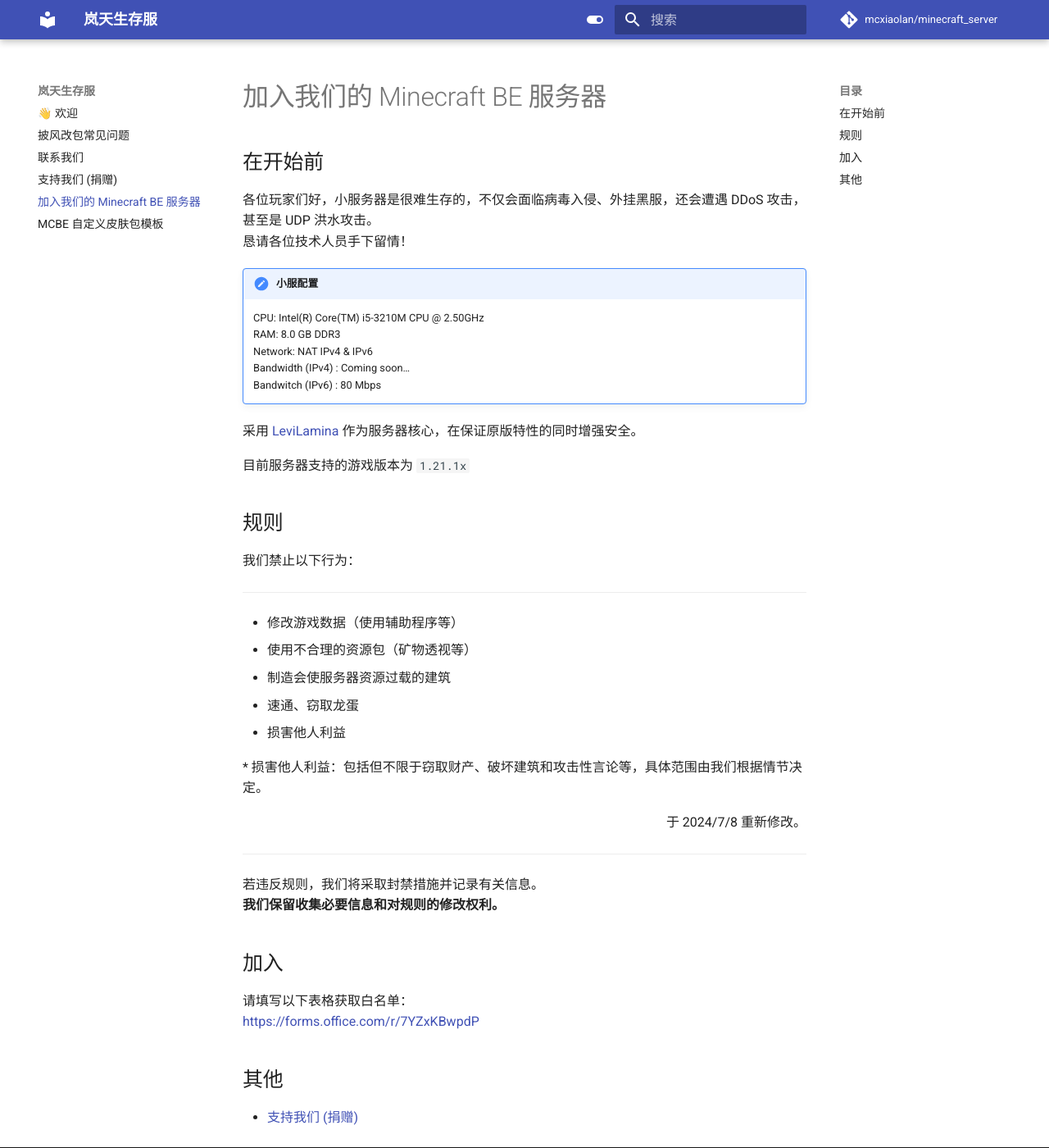
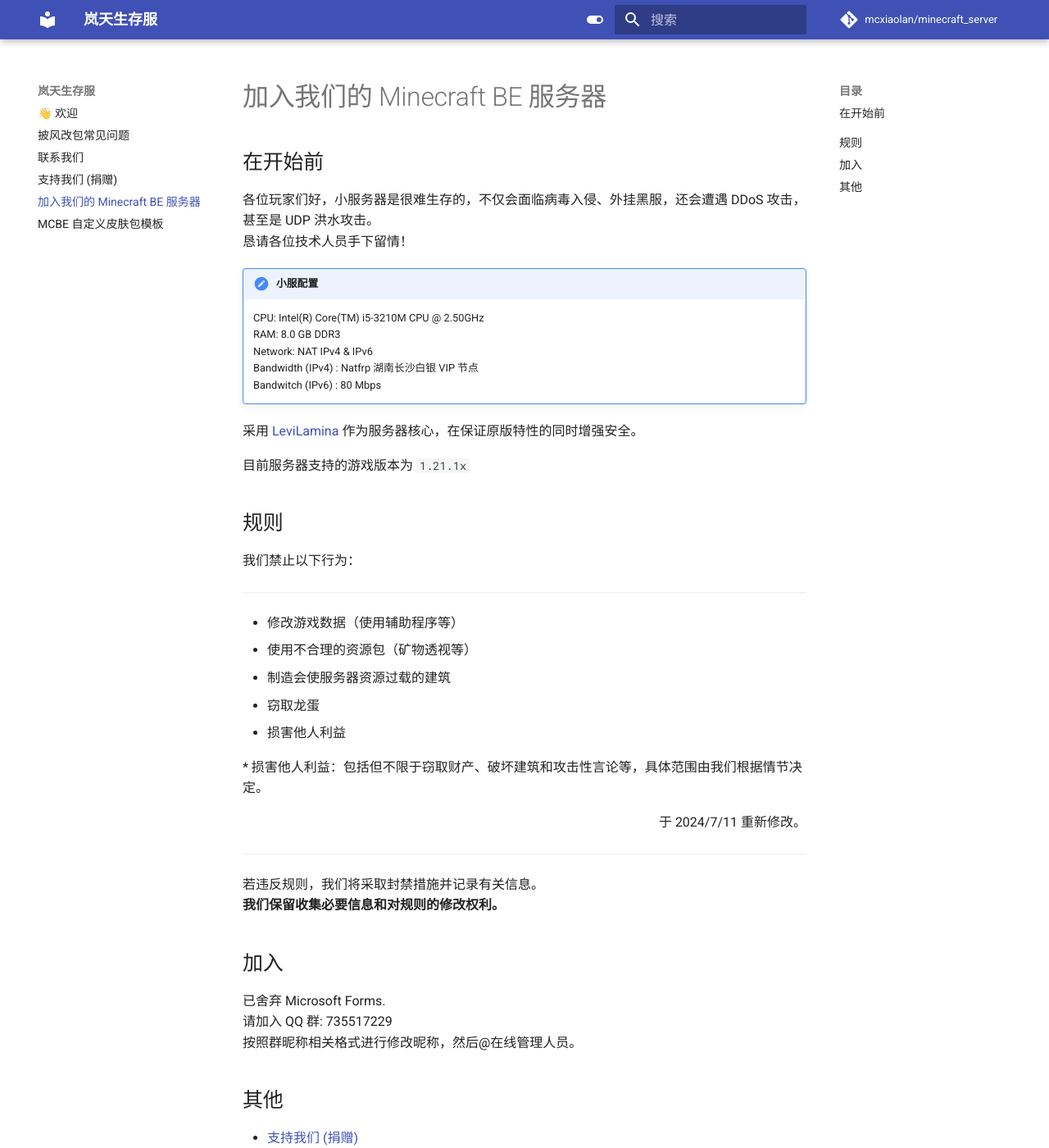
Before and after one commit to mcxiaolan/minecraft_server, an MkDocs documentation site: the page built from docs/join.md, in a window 1280 px wide and 1400 px high. Shown: the whole window at 82% size. Built offline with MkDocs 1.6.1 and Material for MkDocs 9.7.7, drawn with Linux system fonts in a browser that asks for light colours; comment, search, counter and statistics services are not loaded.

Commit message:
新一版

```diff
--- a/docs/join.md
+++ b/docs/join.md
@@ -8,12 +8,14 @@
     CPU: Intel(R) Core(TM) i5-3210M CPU @ 2.50GHz
     RAM: 8.0 GB DDR3
     Network: NAT IPv4 & IPv6
-    Bandwidth (IPv4) : Coming soon…
+    Bandwidth (IPv4) : Natfrp 湖南长沙白银 VIP 节点
     Bandwitch (IPv6) : 80 Mbps
 
 采用 [LeviLamina](https://levilamina.liteldev.com/zh/) 作为服务器核心，在保证原版特性的同时增强安全。
 
 目前服务器支持的游戏版本为 `1.21.1x`
+
+##
 
 ## 规则
 我们禁止以下行为：
@@ -22,13 +24,13 @@
 - 修改游戏数据（使用辅助程序等）
 - 使用不合理的资源包（矿物透视等）
 - 制造会使服务器资源过载的建筑
-- 速通、窃取龙蛋
+- 窃取龙蛋
 - 损害他人利益
 
 \* 损害他人利益：包括但不限于窃取财产、破坏建筑和攻击性言论等，具体范围由我们根据情节决定。
 
 <p align="right">
-    于 2024/7/8 重新修改。
+    于 2024/7/11 重新修改。
 </p>
 
 ***
@@ -37,8 +39,9 @@
 **我们保留收集必要信息和对规则的修改权利。**
 
 ## 加入
-请填写以下表格获取白名单：
-[https://forms.office.com/r/7YZxKBwpdP](https://forms.office.com/r/7YZxKBwpdP)
+已舍弃 Microsoft Forms.
+请加入 QQ 群: 735517229
+按照群昵称相关格式进行修改昵称，然后@在线管理人员。
 
 ## 其他
 
```
